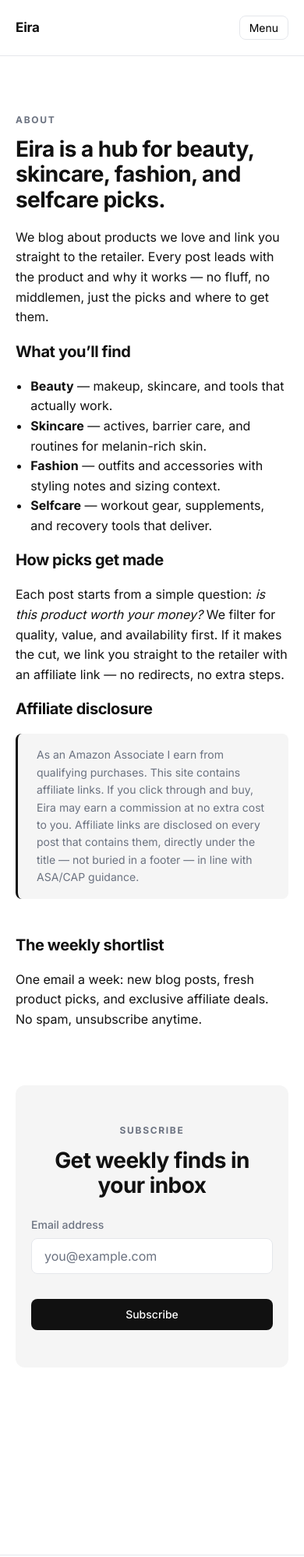
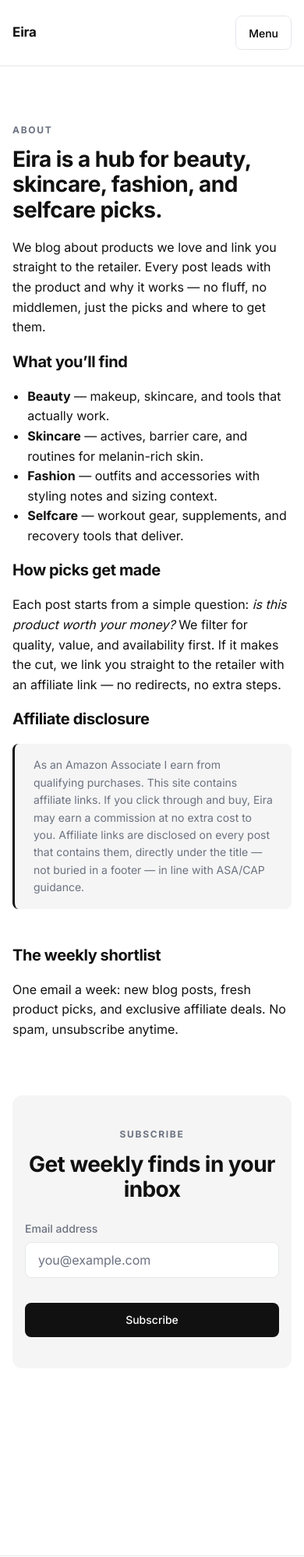
Before and after one commit to Aeyod7/eira, a website: page public/about.html in a window 390 px wide. Shown: the top 1997 px of the page at 78% size. Drawn offline with Linux system fonts and the light colour scheme.

Commit message:
Optimize layout width and mobile responsiveness

```diff
--- a/public/styles.css
+++ b/public/styles.css
@@ -83,8 +83,8 @@
   --motion-ease: cubic-bezier(0.2, 0.7, 0.3, 1);
 
   /* Layout */
-  --container-max: 1120px;
-  --container-narrow: 720px;
+  --container-max: 1280px;
+  --container-narrow: 900px;
 }
 
 /* ---------- 2. Reset & Base ---------- */
@@ -686,7 +686,11 @@ small { font-size: var(--font-size-sm); }
 }
 .skip-link:focus-visible { left: var(--space-4); top: var(--space-4); }
 
-/* ---------- 18. Responsive ---------- */
+/* ---------- 18. Responsive & Mobile Optimization ---------- */
+body {
+  overflow-x: hidden;
+}
+
 @media (max-width: 900px) {
   .grid--categories, .grid--posts { grid-template-columns: repeat(2, 1fr); }
   .footer-grid { grid-template-columns: 1fr 1fr; }
@@ -709,6 +713,8 @@ small { font-size: var(--font-size-sm); }
   .product-block { grid-template-columns: 1fr; }
   .product-block__media { aspect-ratio: 16 / 9; }
   .blog-title-grid { grid-template-columns: 1fr; }
+
+  /* Mobile Nav Overlay */
   .nav {
     display: none;
     position: absolute;
@@ -717,19 +723,49 @@ small { font-size: var(--font-size-sm); }
     right: 0;
     background: var(--color-surface-base);
     border-bottom: 1px solid var(--color-border-subtle);
+    box-shadow: var(--shadow-md);
     flex-direction: column;
     align-items: stretch;
-    padding: var(--space-6);
-    gap: var(--space-3);
+    padding: var(--space-4) var(--space-6);
+    gap: var(--space-2);
+    z-index: 60;
   }
   .nav[data-open="true"] { display: flex; }
-  .nav a { padding: var(--space-4) var(--space-5); }
-  .nav-toggle { display: inline-flex; }
-  .email-form { flex-direction: column; }
-  .input { min-width: 0; width: 100%; }
-  .container { padding-inline: var(--space-6); }
-  .email-capture { padding: var(--space-12) var(--space-6); }
+  .nav a {
+    min-height: 44px;
+    display: flex;
+    align-items: center;
+    padding: var(--space-3) var(--space-5);
+    font-size: var(--font-size-md);
+  }
+
+  .nav-toggle {
+    display: inline-flex;
+    align-items: center;
+    justify-content: center;
+    min-height: 44px;
+    min-width: 44px;
+    padding: var(--space-3) var(--space-5);
+    font-weight: var(--font-weight-medium);
+  }
+
+  .btn {
+    min-height: 44px;
+    width: 100%;
+  }
+
+  .email-form { flex-direction: column; width: 100%; }
+  .input { min-width: 0; width: 100%; min-height: 44px; }
+  .container { padding-inline: var(--space-5); }
+  .container--narrow img:not(.product-block__media) { max-height: 380px; }
+  .email-capture { padding: var(--space-10) var(--space-5); }
   .footer-bottom { flex-direction: column; text-align: center; }
+
+  table {
+    display: block;
+    overflow-x: auto;
+    -webkit-overflow-scrolling: touch;
+  }
 }
 
 /* ---------- 19. Reduced motion ---------- */
```
Also changed, not shown: public/admin.html (+1 -1 lines).
